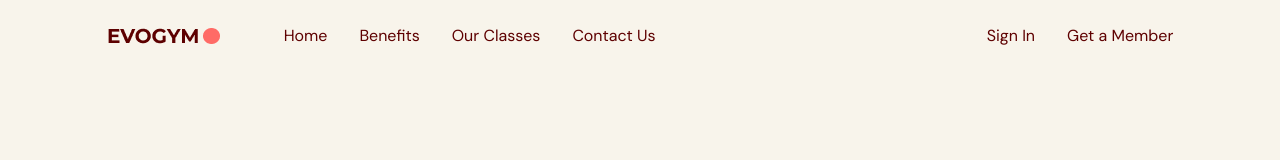
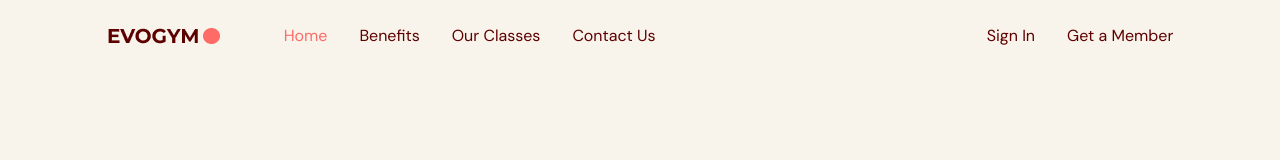
Before and after one commit to anastasia-in-code/gym-and-fitness, a React (Vite) app: page / in a window 1280 px wide. Shown: the top 160 px of the page. Built offline with nearby package versions, Linux system fonts and the light colour scheme.

Commit message:
Navbar functionality

```diff
--- a/src/App.tsx
+++ b/src/App.tsx
@@ -1,12 +1,14 @@
-import Navbar from '@/scenes/navbar'
+import Navbar from "@/scenes/navbar";
+import { useState } from "react";
 
 function App() {
+  const [selectedPage, setSelectedPage] = useState<string>("home");
 
   return (
-    <div className='app bg-gray-20'>
-      <Navbar />
+    <div className="app bg-gray-20">
+      <Navbar selectedPage={selectedPage} setSelectedPage={setSelectedPage} />
     </div>
-  )
+  );
 }
 
-export default App
+export default App;
--- a/src/scenes/navbar/Link.tsx
+++ b/src/scenes/navbar/Link.tsx
@@ -1,17 +1,23 @@
-import AnchorLink from "react-anchor-link-smooth-scroll"
+import AnchorLink from "react-anchor-link-smooth-scroll";
 
 type Props = {
-    page: string
-}
+  page: string;
+  selectedPage: string;
+  setSelectedPage: (value: string) => void;
+};
 
-const Link = ({
-    page
-}: Props) => {
+const Link = ({ page, selectedPage, setSelectedPage }: Props) => {
+  const lowerCasePage = page.toLowerCase().replace(/ /g, "");
   return (
-    <AnchorLink>
-        {page}
+    <AnchorLink
+      className={`${selectedPage === lowerCasePage ? "text-primary-500" : ""}
+    hove:test-primary-300 transition duration-500`}
+      href={`#${lowerCasePage}`}
+      onClick={() => setSelectedPage(lowerCasePage)}
+    >
+      {page}
     </AnchorLink>
-  )
-}
+  );
+};
 
-export default Link
+export default Link;
--- a/src/scenes/navbar/index.tsx
+++ b/src/scenes/navbar/index.tsx
@@ -1,10 +1,14 @@
-// import { useState } from "react"
-// import { Bars3Icon, XMarkIcon } from "@heroicons/react/24/solid"
+import { useState } from "react";
+import { Bars3Icon, XMarkIcon } from "@heroicons/react/24/solid";
 import Logo from "@/assets/Logo.png";
+import Link from "./Link";
 
-type Props = {};
+type Props = {
+  selectedPage: string;
+  setSelectedPage: (value: string) => void;
+};
 
-const Navbar = (props: Props) => {
+const Navbar = ({ selectedPage, setSelectedPage }: Props) => {
   const flexBetween = "flex items-center justify-between";
 
   return (
@@ -14,11 +18,27 @@
           <div className={`${flexBetween} w-full gap-16`}>
             <img alt="logo" src={Logo}></img>
             <div className={`${flexBetween} w-full`}>
-              <div className={`${flexBetween} gap-8 text-small`}>
-                <p>Home</p>
-                <p>Benefits</p>
-                <p>Our Classes</p>
-                <p>Contact Us</p>
+              <div className={`${flexBetween} text-small gap-8`}>
+                <Link
+                  selectedPage={selectedPage}
+                  setSelectedPage={setSelectedPage}
+                  page="Home"
+                />
+                <Link
+                  selectedPage={selectedPage}
+                  setSelectedPage={setSelectedPage}
+                  page="Benefits"
+                />
+                <Link
+                  selectedPage={selectedPage}
+                  setSelectedPage={setSelectedPage}
+                  page="Our Classes"
+                />
+                <Link
+                  selectedPage={selectedPage}
+                  setSelectedPage={setSelectedPage}
+                  page="Contact Us"
+                />
               </div>
 
               <div className={`${flexBetween} gap-8`}>
```
